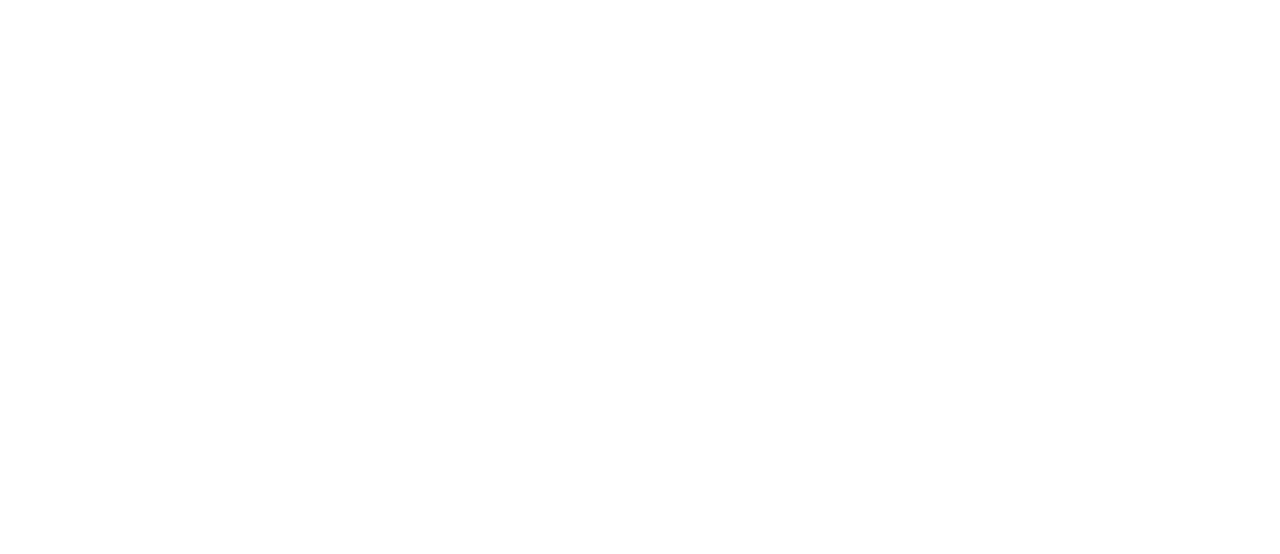
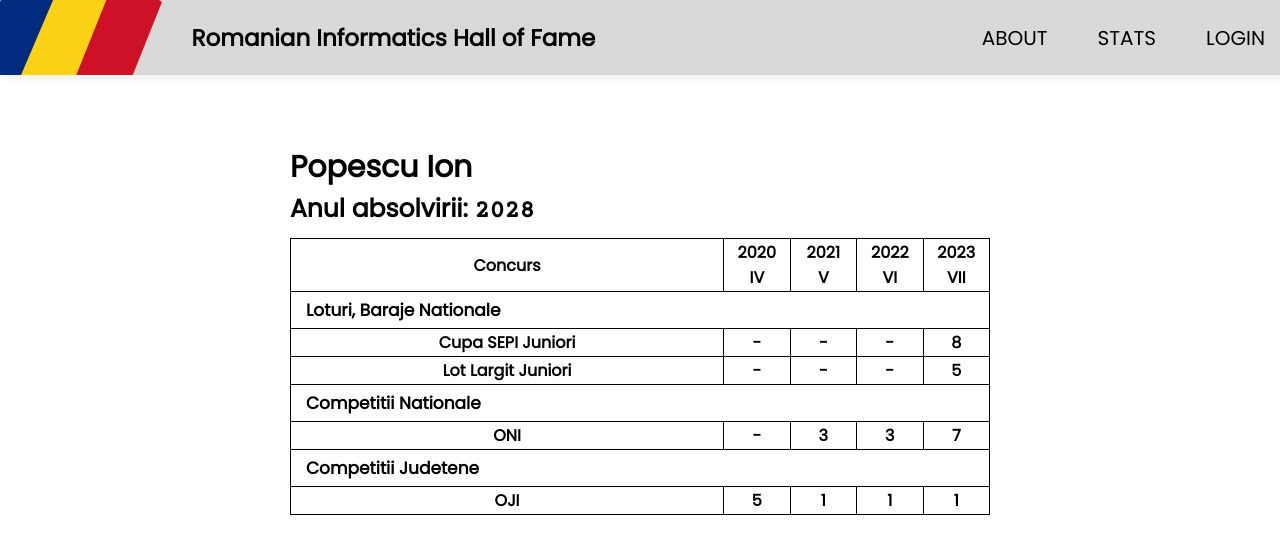
Before and after one commit to DavidCurca/hof, a React (Create React App) app in the folder frontend/: page /person in a window 1280 px wide. Before the commit this address had no page. Shown: the top 554 px of the page. Built offline with nearby package versions, Linux system fonts and the light colour scheme.

Commit message:
basic person profile

```diff
--- a/frontend/src/components/header/header.js
+++ b/frontend/src/components/header/header.js
@@ -3,10 +3,10 @@
 import './header.scss';
 //import logged1 from './header.js';
 import { Cookies, useCookies } from 'react-cookie';
+import { Link, useNavigate } from 'react-router-dom';
 
-import { Link, useNavigate } from 'react-router-dom';
 export default function Header(props) {
-        const [cookies, setCookie, removeCookie] = useCookies(['Username']);
+    const [cookies, setCookie, removeCookie] = useCookies(['Username']);
     const navigate = useNavigate();
     const [accountStatus, SetAccountStatus] = useState("LOGIN");
     function redirectToAbout(){
--- a/frontend/src/components/header/header.scss
+++ b/frontend/src/components/header/header.scss
@@ -25,9 +25,10 @@
 
 .header--interact{
    // width: 40vh;
-    margin-left: 90vh;
+    margin-left: auto;
     display: flex;
     align-items: center;
+    margin-right: 15px;
 
 }
 .header--interact p{
--- a/frontend/src/components/login/login.scss
+++ b/frontend/src/components/login/login.scss
@@ -195,7 +195,9 @@
   width: 300px;
   display: flex;
   align-items: center;
-  transform: translate(271%,100%);
+  margin-left: auto;
+  margin-right: auto;
+  margin-top: 60px;
   border-radius: 10px;
 }
 
--- /dev/null
+++ b/frontend/src/components/notFound/notFound.js
@@ -0,0 +1,11 @@
+import React from "react";
+
+export default function NotFound(props){
+    return (
+        <>
+            <div style={{textAlign: 'center', height: 'clac(100vh - 90px)', fontSize: '28px', fontWeight: '900'}}>
+                <p>404 - Pagina nu a fost gasita</p>
+            </div>
+        </>
+    )
+}
--- /dev/null
+++ b/frontend/src/components/person/person.js
@@ -0,0 +1,86 @@
+import React from "react";
+import './person.scss';
+
+export default function Person(props) {
+    return (
+        <>
+            <div className="personWrapper">
+                <div className="info">
+                    <p className="name">Popescu Ion</p>
+                    <p className="gradYear">Anul absolvirii: <span className="mono">2028</span></p>
+                </div>
+                <div>
+                    <table className="results">
+                        <tr>
+                            <th className="fstCol">
+                                <p>Concurs</p>
+                            </th>
+                            <th className="yearCol">
+                                <div>
+                                    <p>2020</p>
+                                    <p>IV</p>
+                                </div>
+                            </th>
+                            <th className="yearCol">
+                                <div>
+                                    <p>2021</p>
+                                    <p>V</p>
+                                </div>
+                            </th>
+                            <th className="yearCol">
+                                <div>
+                                    <p>2022</p>
+                                    <p>VI</p>
+                                </div>
+                            </th>
+                            <th className="yearCol">
+                                <div>
+                                    <p>2023</p>
+                                    <p>VII</p>
+                                </div>
+                            </th>
+                        </tr>
+                        <tr>
+                            <th className="category" colSpan={5}>Loturi, Baraje Nationale</th>
+                        </tr>
+                        <tr>
+                            <th>Cupa SEPI Juniori</th>
+                            <th>-</th>
+                            <th>-</th>
+                            <th>-</th>
+                            <th>8</th>
+                        </tr>
+                        <tr>
+                            <th>Lot Largit Juniori</th>
+                            <th>-</th>
+                            <th>-</th>
+                            <th>-</th>
+                            <th>5</th>
+                        </tr>
+                        <tr>
+                            <th className="category" colSpan={5}>Competitii Nationale</th>
+                        </tr>
+                        <tr>
+                            <th>ONI</th>
+                            <th>-</th>
+                            <th>3</th>
+                            <th>3</th>
+                            <th>7</th>
+                        </tr>
+
+                        <tr>
+                            <th className="category" colSpan={5}>Competitii Judetene</th>
+                        </tr>
+                        <tr>
+                            <th>OJI</th>
+                            <th>5</th>
+                            <th>1</th>
+                            <th>1</th>
+                            <th>1</th>
+                        </tr>
+                    </table>
+                </div>
+            </div>
+        </>
+    )
+}
--- /dev/null
+++ b/frontend/src/components/person/person.scss
@@ -0,0 +1,50 @@
+.personWrapper{
+    max-width: 700px;
+    margin-left: auto;
+    margin-right: auto;
+    margin-top: 70px;
+}
+
+.name{
+    font-size: 30px;
+    font-weight: 900;
+}
+
+.gradYear{
+    font-weight: 900;
+    font-size: 25px;
+}
+
+.yearCol{
+    max-width: 30px;
+}
+
+.fstCol{
+    width: auto;
+}
+
+.category{
+    border: none !important;
+    font-size: 17px;
+    float: left;
+    margin-left: 10px;
+    padding: 5px;
+}
+
+.results {
+    margin-top: 10px;
+    width: 100%;
+    padding: 3px;
+    border-spacing: 0px;
+    border-collapse: collapse;
+    // table-layout: fixed;
+}
+
+.results{
+    th {
+        border: 1px solid black;
+    }
+    tr {
+        border: 1px solid black;
+    }
+}
--- a/frontend/src/index.js
+++ b/frontend/src/index.js
@@ -8,68 +8,26 @@
 import { Route, Routes } from 'react-router-dom';
 import { BrowserRouter } from 'react-router-dom';
 import Stats from './components/Stats/Stats';
+import Person from './components/person/person';
+import NotFound from './components/notFound/notFound';
 import {
   createBrowserRouter,
   RouterProvider,
 } from "react-router-dom";
 import Login from './components/login/login';
 
-const router = createBrowserRouter([
-  {
-    path: "/",
-    element: <Home/>,
-  },
-  {
-    path: "/About",
-    element: <About/>
-  },
-  /*
-  {
-    path: "/Stats",
-    element: <Stats/>
-  },
-  {
-    path: "SignIn",
-    element: <Login></Login>
-  }
-  */
-]);
-
-
-function HomePage(){
-  return (
-    <>
-      <Header></Header>
-      <About></About>
-    </>
-  )
-}
-function StatsPage(){
-  return (
-    <>
-      <Header></Header>
-      <Stats></Stats>
-    </>
-  )
-}
-function LoginForm(){
-    return (
-      <>
-        <Header></Header>
-        <Login></Login>
-      </>
-    )
-}
-
 const root = ReactDOM.createRoot(document.getElementById('root'));
 root.render(
   <React.StrictMode>
     <BrowserRouter>
+      <Header/>
       <Routes>
-        <Route path="/" element={<HomePage/>}></Route>
-        <Route path="/About" element={<HomePage/>}></Route>
-        <Route path='/Stats' element={<StatsPage/>}></Route>
-        <Route path='/SignIn' element={<LoginForm/>}></Route>
+        <Route path="/" element={<Home/>}></Route>
+        <Route path="/about" element={<About/>}></Route>
+        <Route path='/stats' element={<Stats/>}></Route>
+        <Route path='/login' element={<Login/>}></Route>
+        <Route path='*' element={<NotFound/>}></Route>
+        <Route path='/person' element={<Person/>}></Route>
       </Routes>
     </BrowserRouter>
 
--- a/frontend/src/styles/index.scss
+++ b/frontend/src/styles/index.scss
@@ -1,4 +1,10 @@
 @import url('https://fonts.googleapis.com/css2?family=Poppins&display=swap');
+@import url('https://fonts.googleapis.com/css2?family=Courier+Prime&display=swap');
+
 html{
     font-family: 'Poppins';
 }
+
+.mono{
+    font-family: 'Courier Prime', monospace;
+}
```
Also changed, not shown: frontend/src/components/notFound/notFound.scss (added).
